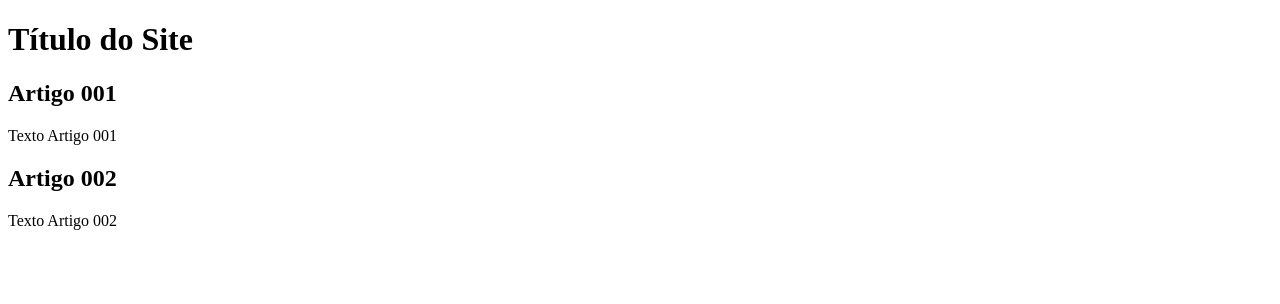
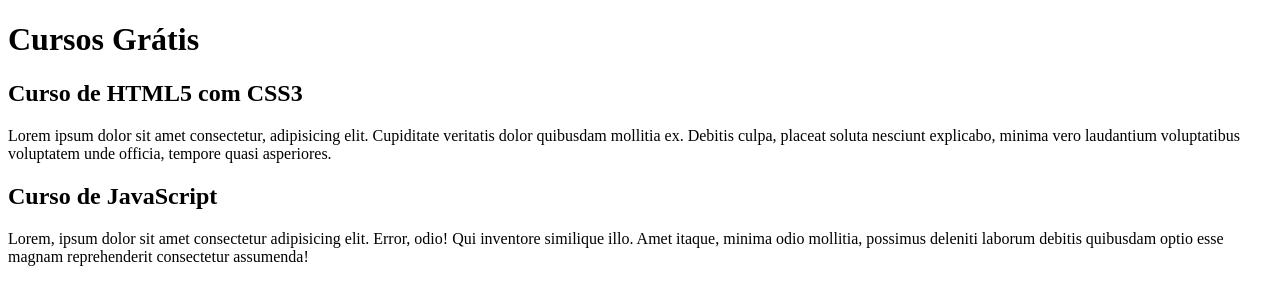
Before and after one commit to cassiagomes/projeto-site, a plain HTML site: page index.html in a window 1280 px wide. Drawn offline with Linux system fonts and the light colour scheme.

Commit message:
comecei a escrever o conteúdo

```diff
--- a/index.html
+++ b/index.html
@@ -8,15 +8,15 @@
 <body>
     <main>
         <header>
-            <h1>Título do Site</h1>
+            <h1>Cursos Grátis</h1>
         </header>
         <article>
-            <h2>Artigo 001</h2>
-            <p>Texto Artigo 001</p>
+            <h2>Curso de HTML5 com CSS3</h2>
+            <p>Lorem ipsum dolor sit amet consectetur, adipisicing elit. Cupiditate veritatis dolor quibusdam mollitia ex. Debitis culpa, placeat soluta nesciunt explicabo, minima vero laudantium voluptatibus voluptatem unde officia, tempore quasi asperiores.</p>
         </article>
         <article>
-            <h2>Artigo 002</h2>
-            <p>Texto Artigo 002</p>
+            <h2>Curso de JavaScript</h2>
+            <p>Lorem, ipsum dolor sit amet consectetur adipisicing elit. Error, odio! Qui inventore similique illo. Amet itaque, minima odio mollitia, possimus deleniti laborum debitis quibusdam optio esse magnam reprehenderit consectetur assumenda!</p>
         </article>
     </main>
 </body>
```
